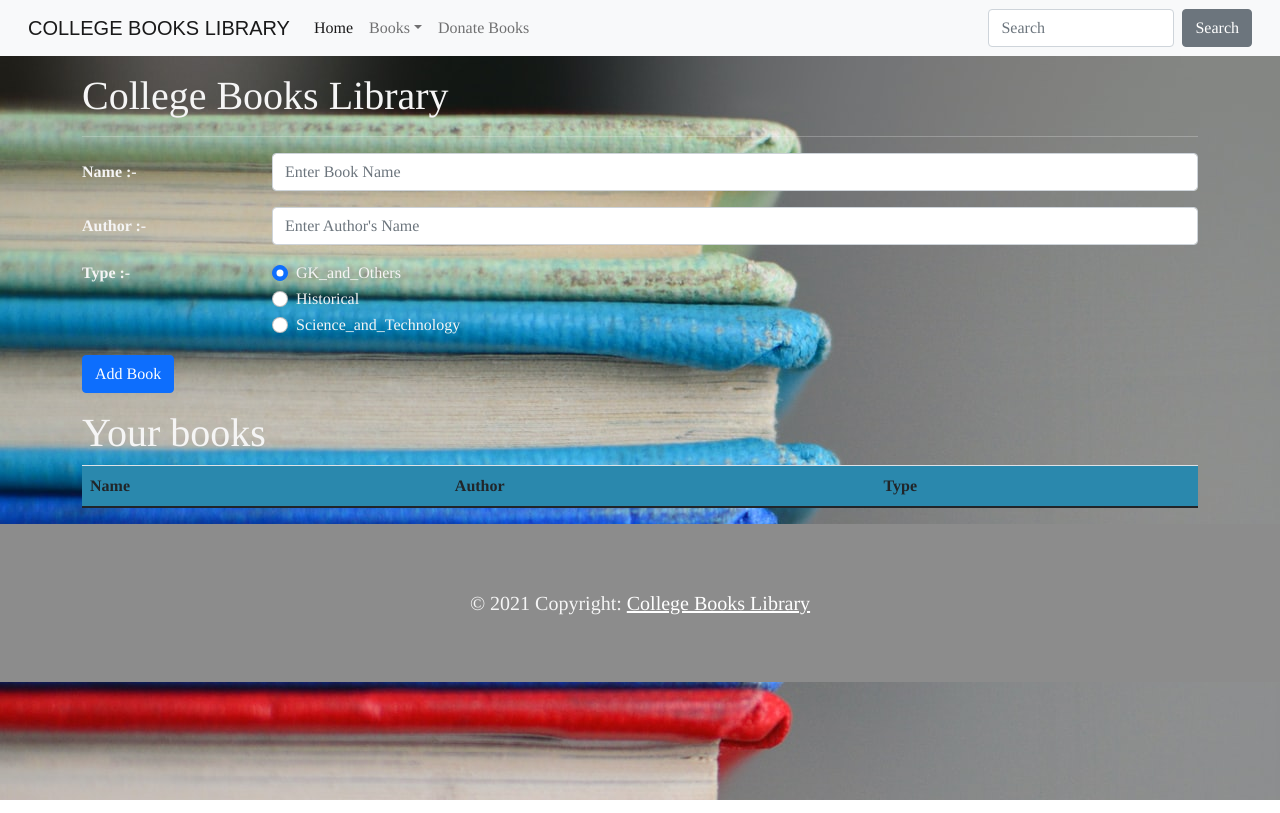
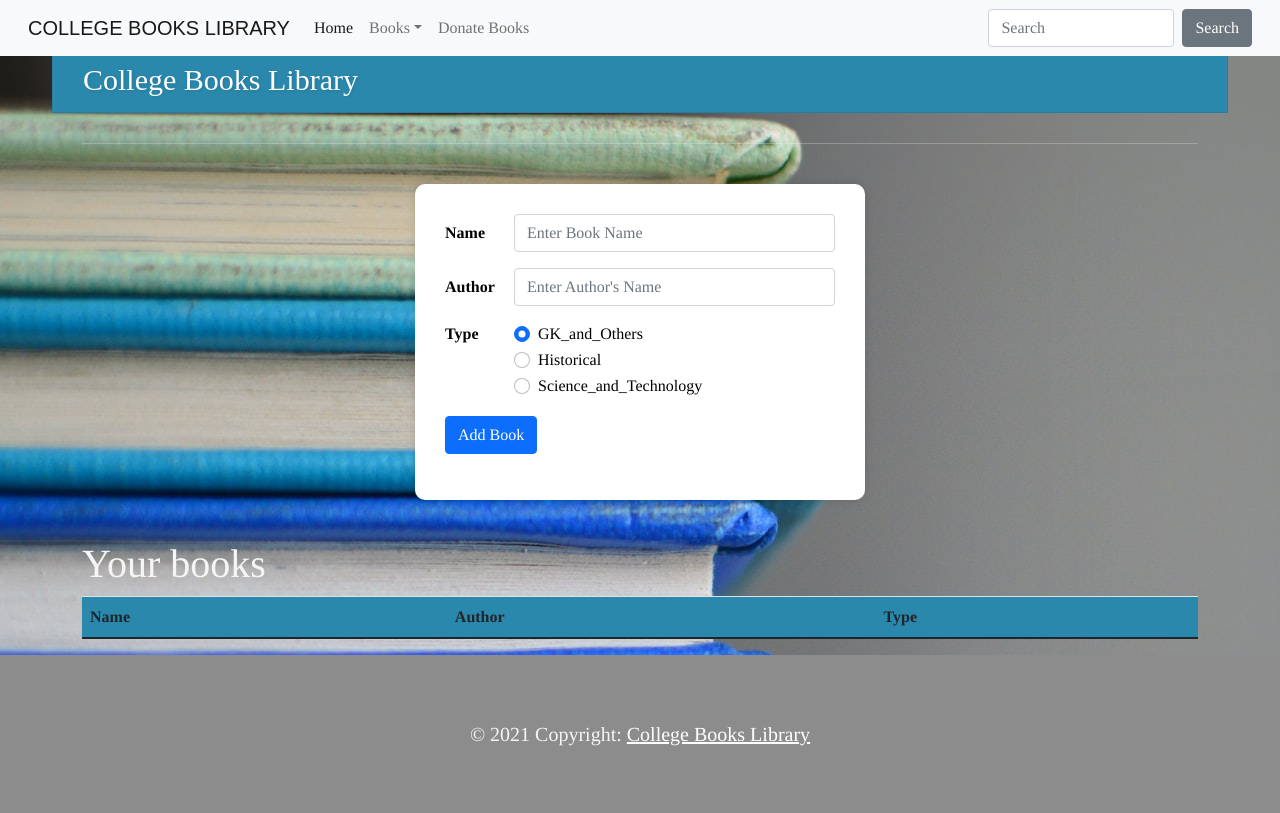
Before and after one commit to Gunesh0704/College-Books-Library, a plain HTML site: page index.html in a window 1280 px wide. Drawn offline with nearby package versions, Linux system fonts and the light colour scheme.

Commit message:
Add files via upload

```diff
--- a/index.html
+++ b/index.html
@@ -69,24 +69,24 @@
 
 
   <div class="container my-3">
-    <h1>College Books Library</h1>
+    <h1 id ="title">College Books Library</h1>
     <hr>
     <form id="libraryForm">
       <div class="form-group row">
-        <label for="bookName" class="col-sm-2 col-form-label"><b>Name :-</b></label>
+        <label for="bookName" class="col-sm-2 col-form-label"><b>Name</b></label>
         <div class="col-sm-10">
           <input type="text" class="form-control" id="bookName" placeholder="Enter Book Name">
         </div>
       </div>
       <div class="form-group row">
-        <label for="Author" class="col-sm-2 col-form-label"><b>Author :-</b></label>
+        <label for="Author" class="col-sm-2 col-form-label"><b>Author</b></label>
         <div class="col-sm-10">
           <input type="text" class="form-control" id="author" placeholder="Enter Author's Name">
         </div>
       </div>
       <fieldset class="form-group">
         <div class="row">
-          <legend class="col-form-label col-sm-2 pt-0"><b>Type :-</b></legend>
+          <legend class="col-form-label col-sm-2 pt-0"><b>Type</b></legend>
           <div class="col-sm-10">
             <div class="form-check">
               <input class="form-check-input" type="radio" name="type" id="GK_and_Others" value="GK_and_Others" checked>
@@ -155,6 +155,40 @@
   <script src="https://stackpath.bootstrapcdn.com/bootstrap/4.3.1/js/bootstrap.min.js"
     integrity="sha384-JjSmVgyd0p3pXB1rRibZUAYoIIy6OrQ6VrjIEaFf/nJGzIxFDsf4x0xIM+B07jRM"
     crossorigin="anonymous"></script>
+
+    <style type="text/css">
+    #title{
+      background: #2A88AD;
+            padding: 20px 30px 15px 30px;
+            margin: -30px -30px 30px -30px;
+            border-radius: 10px 10px 0 0;
+            -webkit-border-radius: 10px 10px 0 0;
+            -moz-border-radius: 10px 10px 0 0;
+            color: #fff;
+            text-shadow: 1px 1px 3px rgba(0, 0, 0, 0.12);
+            font: normal 30px 'Bitter', serif;
+            -moz-box-shadow: inset 0px 2px 2px 0px rgba(255, 255, 255, 0.17);
+            -webkit-box-shadow: inset 0px 2px 2px 0px rgba(255, 255, 255, 0.17);
+            box-shadow: inset 0px 2px 2px 0px rgba(255, 255, 255, 0.17);
+            border: 1px solid #257C9E;
+    }
+
+    #libraryForm{
+      color: black;
+      width: 450px;
+            padding: 30px;
+            margin: 40px auto;
+            background: #FFF;
+            border-radius: 10px;
+            -webkit-border-radius: 10px;
+            -moz-border-radius: 10px;
+            box-shadow: 0px 0px 10px rgba(0, 0, 0, 0.13);
+            -moz-box-shadow: 0px 0px 10px rgba(0, 0, 0, 0.13);
+            -webkit-box-shadow: 0px 0px 10px rgba(0, 0, 0, 0.13);
+
+    }
+
+    </style>
 </body>
 
 </html>
```
